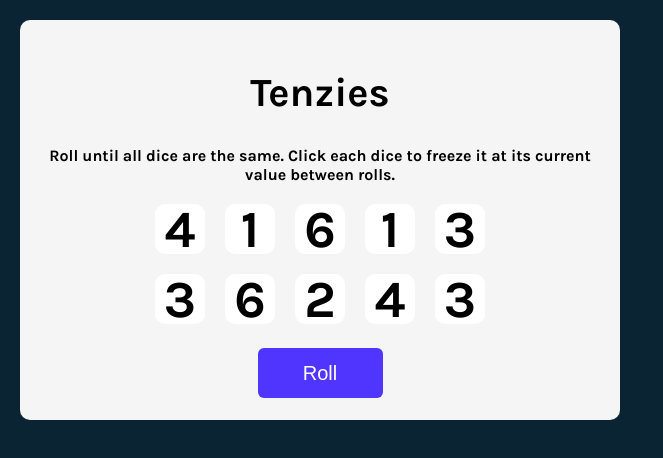
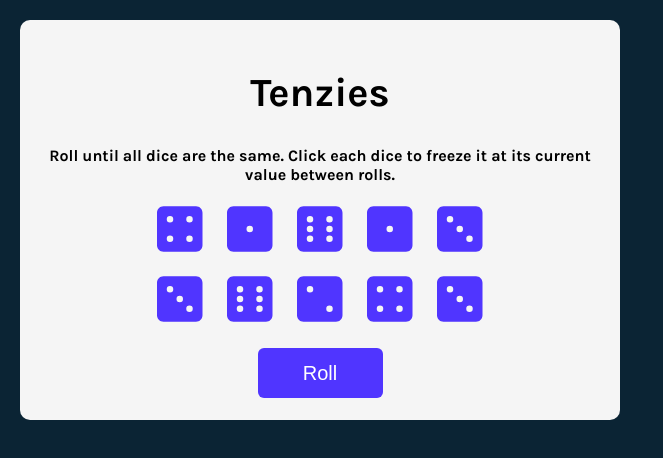
Before and after one commit to jdamp/Tenzies, a React (Create React App) app: page / in a window 1280 px wide. Shown: the top 458 px of the page, without its empty margins (0-663 px from the left). Built offline with nearby package versions, Linux system fonts and the light colour scheme.

Commit message:
Update
- Add code for dice rolling animation
- Prettify code

```diff
--- a/src/App.tsx
+++ b/src/App.tsx
@@ -1,90 +1,109 @@
-import React from 'react';
-import Confetti from 'react-confetti';
-import {nanoid} from 'nanoid';
-import './App.css';
-import Die from './components/Die';
-import RollButton from './RollButton';
+import React from "react";
+import Confetti from "react-confetti";
+import { nanoid } from "nanoid";
+import "./App.css";
+import Die from "./components/Die";
+import RollButton from "./RollButton";
 
 interface DieObject {
-    value: number,
-    isHeld: boolean,
-    id: string
+    value: number;
+    isHeld: boolean;
+    isRolling: boolean;
+    id: string;
 }
 
 function getRandomDieValue(): number {
-    return Math.ceil(Math.random()*6);
+    return Math.ceil(Math.random() * 6);
 }
 
 function allNewDice(): Array<DieObject> {
-    return Array.from({length: 10}, () => {
+    return Array.from({ length: 10 }, () => {
         return {
             value: getRandomDieValue(),
             id: nanoid(),
-            isHeld: false
-        }
+            isRolling: false,
+            isHeld: false,
+        };
     });
 }
 
-
 export default function App() {
-
     const [dice, setDice] = React.useState(allNewDice());
 
     const [tenzies, setTenzies] = React.useState(false);
 
-    function rollDice() {
-        const newDice = dice.map(
-            die => die.isHeld ? die : {
+    const [rolling, setRolling] = React.useState(false);
+
+    function rollDice(): void {
+        console.log("Rolling: ", rolling);
+        setRolling(true);
+        console.log("Rolling: ", rolling);
+        const newDice = dice.map((die) =>
+            die.isHeld
+                ? die
+                : {
                       ...die,
-                value: getRandomDieValue()
+                      isRolling: rolling,
+                      value: getRandomDieValue(),
                   }
-        )
+        );
+        console.log(newDice);
         setDice(newDice);
+        setTimeout(() => setRolling(false), 1000);
+        console.log("Rolling: ", rolling);
     }
 
-    function newGame() {
+    function newGame(): void {
         setDice(allNewDice);
         setTenzies(false);
     }
 
     function holdDice(id: string): void {
-        setDice(prevDice => prevDice.map(
-            die => die.id === id ?
-            {
+        setDice((prevDice) =>
+            prevDice.map((die) =>
+                die.id === id
+                    ? {
                           ...die,
-                isHeld: !die.isHeld
-            } : die));
+                          isHeld: !die.isHeld,
+                      }
+                    : die
+            )
+        );
     }
 
-    const diceComponents = dice.map(die => (
+    const diceComponents = dice.map((die) => (
         <Die
+            key={die.id}
             id={die.id}
             value={die.value}
             isHeld={die.isHeld}
+            rolling={die.isRolling}
             clickHandler={() => holdDice(die.id)}
-        />)
-    );
+        />
+    ));
 
-    React.useEffect(
-        () => {
-            const allHeld = dice.every(die => die.isHeld);
-            const sameValue = (dice.every(die => die.value === dice[0].value));
+    React.useEffect(() => {
+        const allHeld = dice.every((die) => die.isHeld);
+        const sameValue = dice.every((die) => die.value === dice[0].value);
         if (allHeld && sameValue) {
             setTenzies(true);
         }
-        },
-        [dice]
-    )
+    }, [dice]);
 
+    console.log("Rendering");
     return (
         <main>
-            {tenzies ? <Confetti /> : <></>}
+            {tenzies && <Confetti />}
             <h1 id="heading">Tenzies</h1>
-            <p id="instructions">Roll until all dice are the same. Click each dice to freeze it at its current value between rolls.</p>
-            <div className='dieContainer'>
-                {diceComponents}
-            </div>
-            <RollButton clickHandler={tenzies? newGame : rollDice} buttonText={tenzies? "New game" : "Roll"}/>
+            <p id="instructions">
+                Roll until all dice are the same. Click each dice to freeze it
+                at its current value between rolls.
+            </p>
+            <div className="dieContainer">{diceComponents}</div>
+            <RollButton
+                clickHandler={tenzies ? newGame : rollDice}
+                buttonText={tenzies ? "New game" : "Roll"}
+            />
         </main>
     );
 }
--- a/src/RollButton.tsx
+++ b/src/RollButton.tsx
@@ -4,7 +4,6 @@ interface RollButtonProps {
     clickHandler(event: React.MouseEvent<HTMLButtonElement>): void;
     buttonText: string;
 }
-
 
 export default function RollButton(props: RollButtonProps) {
     return (
--- a/src/components/Die.tsx
+++ b/src/components/Die.tsx
@@ -1,20 +1,24 @@
 import React from "react";
+import { FontAwesomeIcon } from "@fortawesome/react-fontawesome";
+import { faDiceOne, faDiceTwo, faDiceThree, faDiceFour, faDiceFive, faDiceSix} from '@fortawesome/free-solid-svg-icons';
 
  interface DieProps {
     value: number,
     isHeld: boolean,
     id: string,
+    rolling: boolean,
     clickHandler(event: React.MouseEvent<HTMLDivElement>): void;
 }
 
 export default function Die(props: DieProps) {
     const styles = {
-        backgroundColor: props.isHeld? "#59E391": "white"
+        color: props.isHeld? "#59E391": "#5035FF"
     };
-
+    console.log(props)
+    let icons = [faDiceOne, faDiceTwo, faDiceThree, faDiceFour, faDiceFive, faDiceSix];
     return(
-        <div className="dieFace" style={styles} onClick={props.clickHandler}>
-            <p className="dieNumber">{props.value}</p>
+        <div className="dieFace" onClick={props.clickHandler}>
+            <FontAwesomeIcon className={"dieIcon" + (props.rolling && " Die-shaking")} icon={icons[props.value - 1]} style={styles}/>
         </div>
     );
 }
```
Also changed, not shown: src/index.tsx (+5 -5 lines), 1 other file (tests, documents, lock files or other folders). Lines whose indentation alone changed are shown as unchanged.
